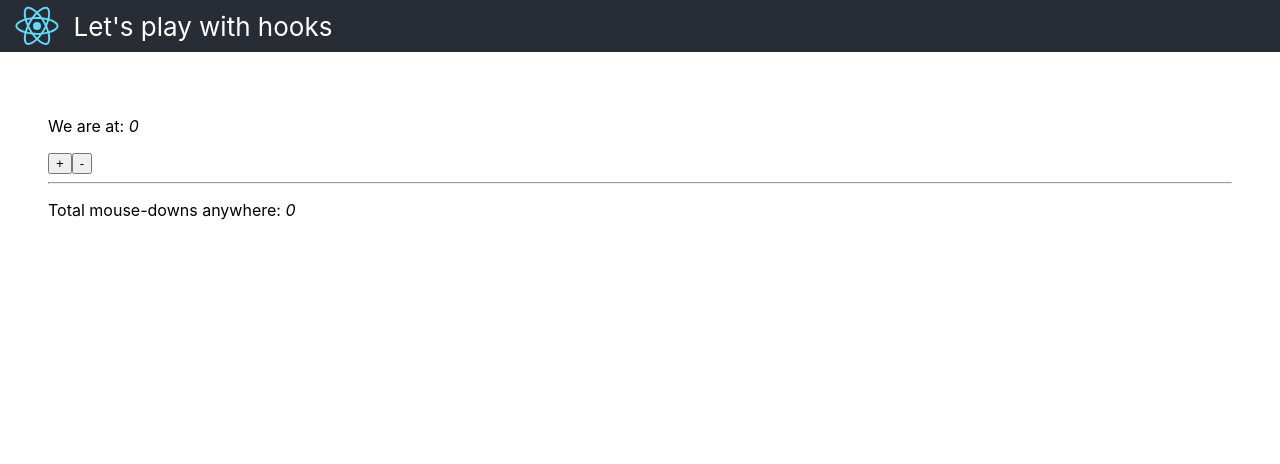
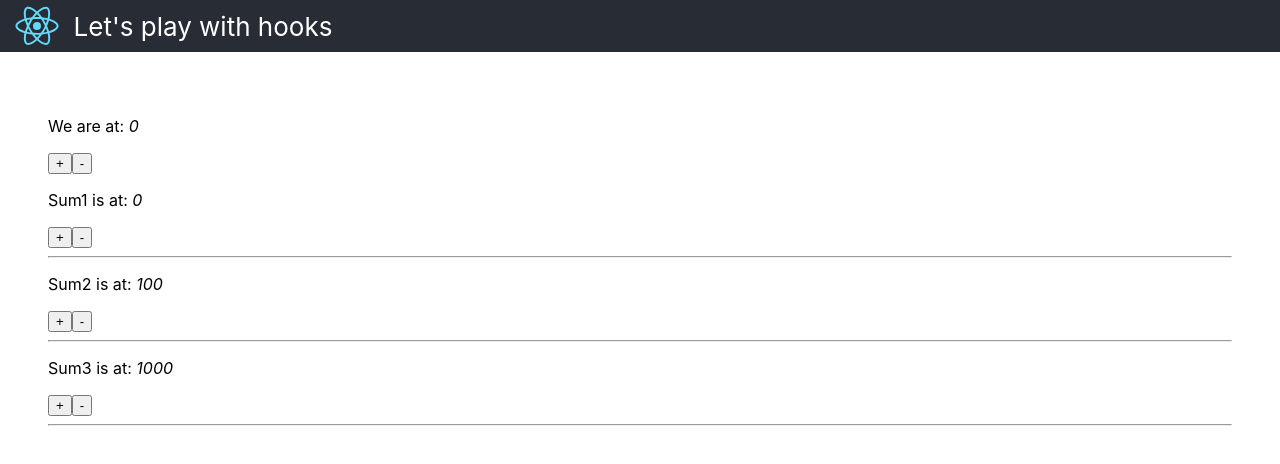
Before and after one commit to isaacHagoel/react-hooks-workshop, a React app: page / in a window 1280 px wide. Shown: the top 464 px of the page. Built offline with nearby package versions, Linux system fonts and the light colour scheme.

Commit message:
added a simple implementation of the setState hook in two steps, single and multi in order to get intuition for how hooks work under the hood and how they are closely related to closures

```diff
--- a/src/App.js
+++ b/src/App.js
@@ -1,6 +1,6 @@
 import React from 'react';
 import logo from './logo.svg';
-import {BtCounter} from './no-hooks/BtCounter';
+import {BtCounter, BtCounterMulti} from './intuition/BtCounter';
 import {GlobalCounter} from './no-hooks/GlobalCounter';
 import './App.css';
 
@@ -15,8 +15,9 @@ function App() {
       </header>
       <main>
         <BtCounter />
+        <BtCounterMulti />
         <hr />
-        <GlobalCounter />
+        {/*<GlobalCounter />*/}
       </main>
     </div>
   );
--- /dev/null
+++ b/src/intuition/BtCounter.jsx
@@ -0,0 +1,49 @@
+import React from 'react';
+import {MyReact} from './myHooks';
+
+/**
+ * What if we wanted to stay only with the render function (a-la a functional component) but still have state?
+ * The only reason it is still a class is that we can't use 'forceUpdate' on a functional component
+ */
+export class BtCounter extends React.Component {
+    render() {
+        console.log('rendering BtCounter');
+        const [sum, setSum] = MyReact.useSingleState(0);
+        // Notice the force updates. Can react do it under the hood whenever 'setSum' is called ??
+        return (
+            <React.Fragment>
+                <p>We are at: <em>{sum}</em></p>
+                <button type='button' onClick={e => {setSum(sum + 1); this.forceUpdate()}}> +</button>
+                <button type='button' onClick={e => {setSum(oldSum => oldSum - 1); this.forceUpdate()}}> -</button>
+            </React.Fragment>
+        );
+    }
+}
+
+
+////////// Don't read below until you fully understand the example above ///////////////
+export class BtCounterMulti extends React.Component {
+    render() {
+        console.log('rendering BtCounterMulti');
+        const [sum1, setSum1] = MyReact.useState(0);
+        const [sum2, setSum2] = MyReact.useState(100);
+        const [sum3, setSum3] = MyReact.useState(1000);
+        // Can react do this reset under the hood?
+        MyReact.resetIdx();
+        return (
+            <React.Fragment>
+                <p>Sum1 is at: <em>{sum1}</em></p>
+                <button type='button' onClick={e => {setSum1(sum1 + 1); this.forceUpdate()}}> +</button>
+                <button type='button' onClick={e => {setSum1(oldSum1 => oldSum1 - 1); this.forceUpdate()}}> -</button>
+                <hr/>
+                <p>Sum2 is at: <em>{sum2}</em></p>
+                <button type='button' onClick={e => {setSum2(sum2 + 1); this.forceUpdate()}}> +</button>
+                <button type='button' onClick={e => {setSum2(oldSum2 => oldSum2 - 1); this.forceUpdate()}}> -</button>
+                <hr />
+                <p>Sum3 is at: <em>{sum3}</em></p>
+                <button type='button' onClick={e => {setSum3(sum3 + 1); this.forceUpdate()}}> +</button>
+                <button type='button' onClick={e => {setSum3(oldSum3 => oldSum3 - 1); this.forceUpdate()}}> -</button>
+            </React.Fragment>
+        );
+    }
+}
--- /dev/null
+++ b/src/intuition/myHooks.js
@@ -0,0 +1,48 @@
+/*
+ * This implementation follows the 'module pattern' which is quite common in Javascript (regardless of React).
+ */
+export const MyReact = function() {
+    let _singleVal;
+    let _vals = [], idx;
+    return {
+      /* This is a simple state management mechanism that supports a single state object, what React actually has is more
+       * similar to the one below but this is easier to understand as a first step.
+       * It is worth noting that it is a single state per importer but it is NOT a singleton (each importer gets a new isolated scope)
+       */
+      useSingleState: function (initialValue) {
+          _singleVal = _singleVal || initialValue;
+          function setState(setter) {
+              if (typeof setter === 'function') {
+                 _singleVal = setter(_singleVal);
+              }
+              else {
+                  _singleVal = setter;
+              }
+          }
+          return [_singleVal, setState];
+      },
+
+    ////////// Don't read below until you fully understand the example above ///////////////
+      useState: function(initialValue) {
+          idx = idx !== undefined ? idx + 1 : 0;
+          _vals[idx] = _vals[idx] || initialValue;
+          /* If we don't freeze the current idx like we do in the next line,
+          * all of the setters will update the same idx, the wonders of closures!
+          */
+          const closureIdx = idx;
+          function setState(setter) {
+              if (typeof setter === 'function') {
+                  _vals[closureIdx] = setter(_vals[closureIdx]);
+              }
+              else {
+                  _vals[closureIdx] = setter;
+              }
+          }
+          return [_vals[closureIdx], setState];
+      },
+      // A helper method because we are not part of the rendering engine :)
+      resetIdx: function () {
+        idx = undefined;
+      }
+    };
+}();
```
Also changed, not shown: 1 other file (tests, documents, lock files or other folders).
